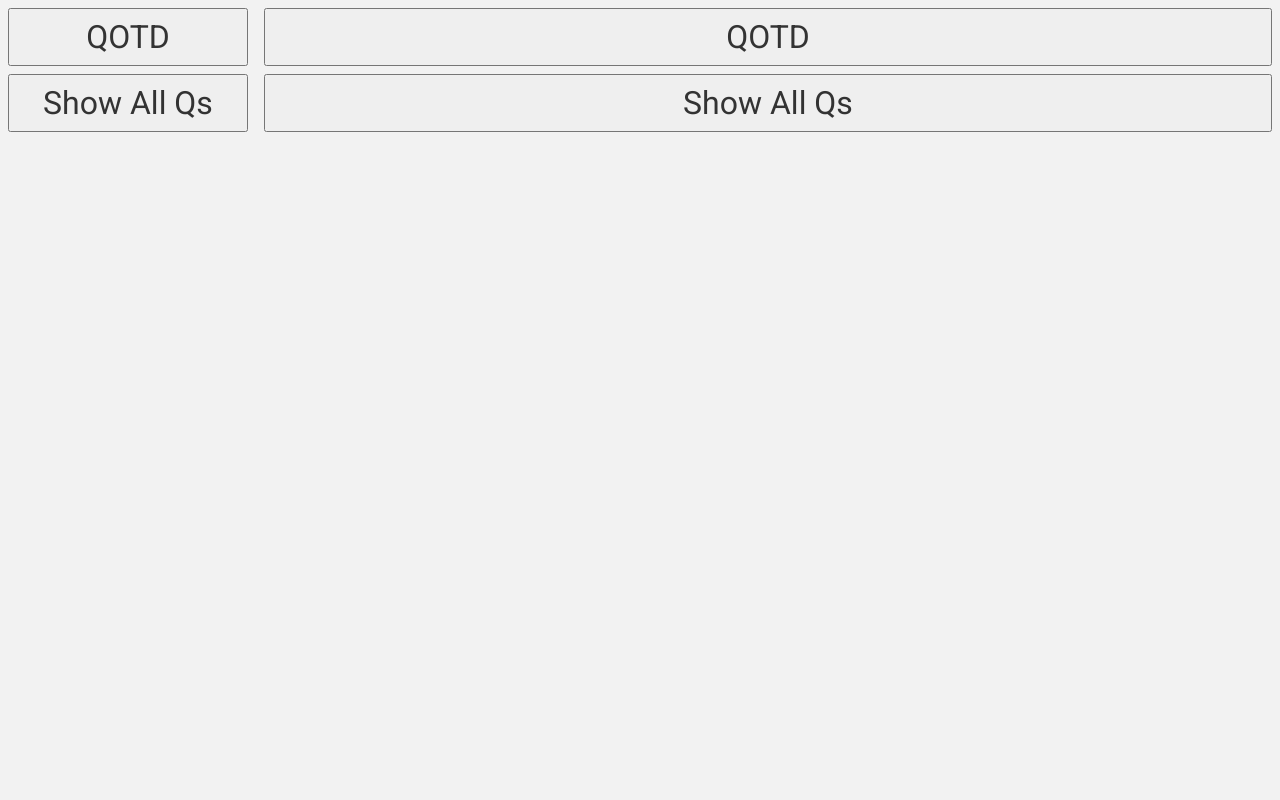
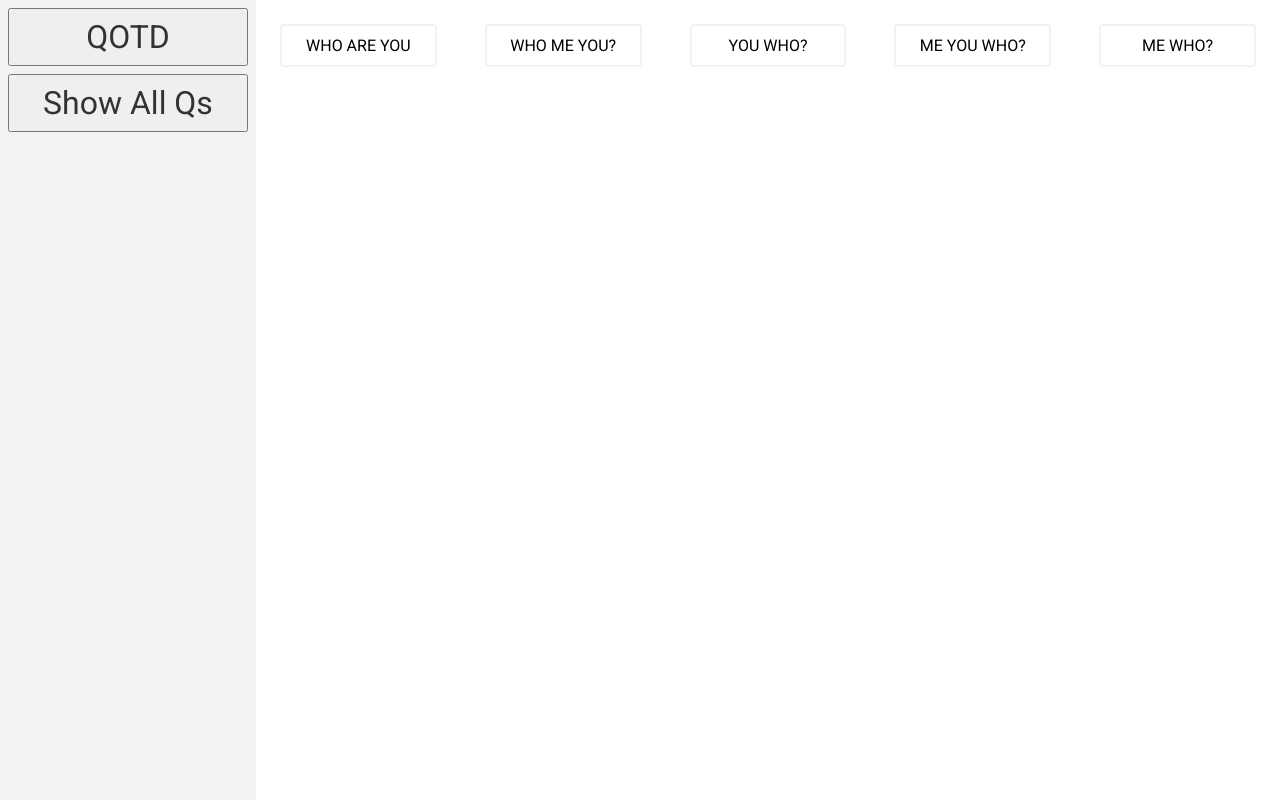
Before and after one commit to pkWafuuu/QOTD, an Angular app: page /allquestions in a window 1280 px wide. Built offline with nearby package versions, Linux system fonts and the light colour scheme.

Commit message:
added component display all questions

```diff
--- a/src/app/app-routing.module.ts
+++ b/src/app/app-routing.module.ts
@@ -1,11 +1,11 @@
 import { NgModule } from '@angular/core';
 import { RouterModule, Routes } from '@angular/router';
 import { HomeComponent } from './home/home.component';
-import { SideBarComponent } from './side-bar/side-bar.component';
+import { QViewAllComponent } from './q-view-all/q-view-all.component';
 
 const routes: Routes = [
   { path: 'home', component: HomeComponent, title:'QOTD'},
-  { path: 'allquestions', component: SideBarComponent, title:'QOTD'},
+  { path: 'allquestions', component: QViewAllComponent, title:'QOTD'},
 ];
 
 @NgModule({
--- a/src/app/app.module.ts
+++ b/src/app/app.module.ts
@@ -7,13 +7,15 @@ import { HomeComponent } from './home/home.component';
 import { SideBarComponent } from './side-bar/side-bar.component';
 import { QOfTheDayComponent } from './q-of-the-day/q-of-the-day.component';
 import { HttpClientModule } from '@angular/common/http';
+import { QViewAllComponent } from './q-view-all/q-view-all.component';
 
 @NgModule({
   declarations: [
     AppComponent,
     HomeComponent,
     SideBarComponent,
-    QOfTheDayComponent
+    QOfTheDayComponent,
+    QViewAllComponent
   ],
   imports: [
     BrowserModule,
--- a/src/app/home/home.component.css
+++ b/src/app/home/home.component.css
@@ -2,10 +2,6 @@
     height: 100vh;
     display: flex;
     width: 100%;
-}
-
-.side-bar__btn {
-    margin-bottom: 8px;
 }
 
 .displayQ__container {
--- a/src/app/home/home.component.ts
+++ b/src/app/home/home.component.ts
@@ -8,7 +8,7 @@ import { ApiCallService } from './api-call.service';
   styleUrls: ['./home.component.css']
 })
 export class HomeComponent {
-  questions: any;
+  questions: iQuestion[];
   randomQuestion: iQuestion | undefined;
 
   constructor(private apiSvc: ApiCallService){
--- /dev/null
+++ b/src/app/q-view-all/q-view-all.component.css
@@ -0,0 +1,21 @@
+.qView__container {
+    display: flex;
+    width: 100%;
+}
+
+.questions__container {
+    display: flex;
+    text-align: center;
+    width: 100%;
+}
+
+.question__container {
+    width: calc(25%);
+    padding: 24px;
+}
+
+.question__details--container {
+    border: 2px solid #f2f2f2;
+    padding: 10px 0;
+    border-radius: 4px;
+}
--- /dev/null
+++ b/src/app/q-view-all/q-view-all.component.html
@@ -0,0 +1,9 @@
+<div class="qView__container">
+    <ul class="questions__container">
+        <li class="question__container" *ngFor="let question of questions">
+            <div class="question__details--container">
+                <p class="question">{{ question.question }}</p>
+            </div>
+        </li>
+    </ul>
+</div>
--- /dev/null
+++ b/src/app/q-view-all/q-view-all.component.ts
@@ -0,0 +1,37 @@
+import { Component } from '@angular/core';
+import { iQuestion } from '../home/question.model';
+
+@Component({
+  selector: 'app-q-view-all',
+  templateUrl: './q-view-all.component.html',
+  styleUrls: ['./q-view-all.component.css']
+})
+export class QViewAllComponent {
+  questions: iQuestion[];
+
+  constructor(){
+
+    this.questions = [
+      {
+        id:1,
+        question: "WHO ARE YOU",
+      },
+      {
+        id:2,
+        question: "WHO ME YOU?",
+      },
+      {
+        id:3,
+        question: "YOU WHO?",
+      },
+      {
+        id:4,
+        question: "ME YOU WHO?",
+      },
+      {
+        id:5,
+        question: "ME WHO?",
+      },
+    ]
+  }
+}
--- a/src/app/side-bar/side-bar.component.html
+++ b/src/app/side-bar/side-bar.component.html
@@ -1,4 +1,4 @@
 <div class="side-bar__container">
-    <button class="side-bar__qotd side-bar__btn">QOTD</button>
-    <button class="side-bar__showAll side-bar__btn">Show All Qs</button>
+    <button routerLink="/home" class="side-bar__qotd side-bar__btn">QOTD</button>
+    <button routerLink="/allquestions" class="side-bar__showAll side-bar__btn">Show All Qs</button>
 </div>
--- a/src/styles.css
+++ b/src/styles.css
@@ -5,6 +5,10 @@
     padding: 0;
     box-sizing: border-box;
     font-family: "Roboto", Courier, monospace;
+}
+
+li {
+    list-style-type: none;
 }
 
 .main-content {
```
Also changed, not shown: 1 other file (tests, documents, lock files or other folders).
